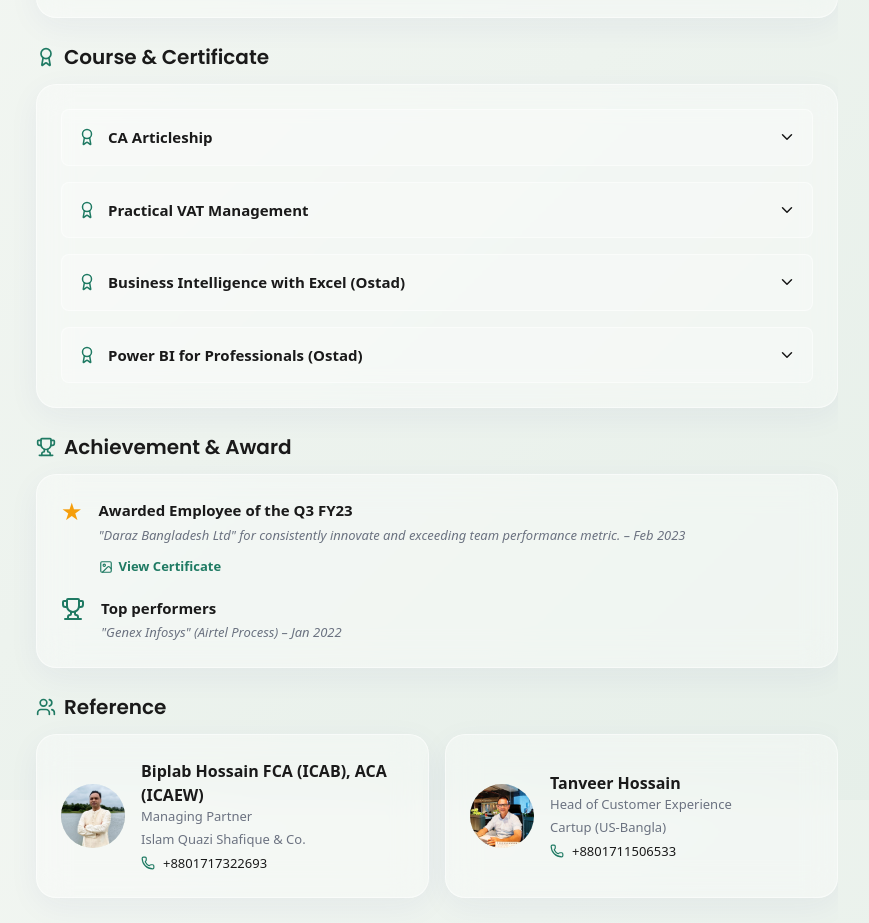
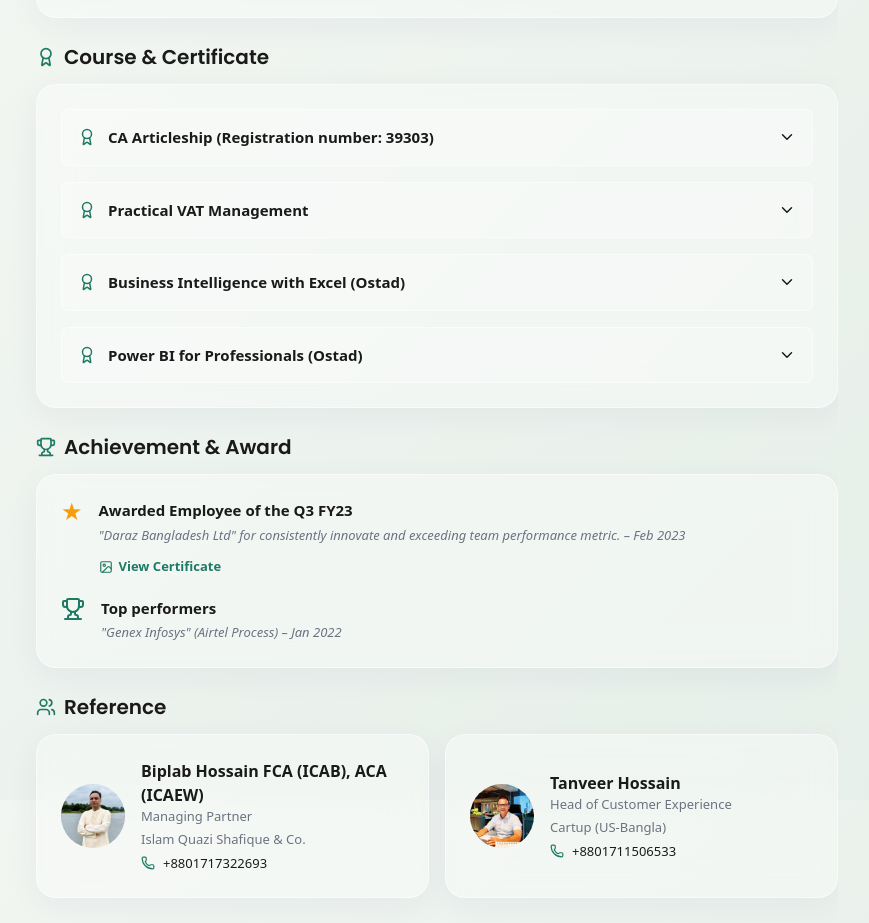
Before and after one commit to himahfuz/mdmahfuz-portfolio, a Next.js app: page /cv in a window 1280 px wide. Shown: the part 1600-2523 px from the top of the page, without its empty margins (394-1263 px from the left). Built offline with nearby package versions, Linux system fonts and the light colour scheme.

Commit message:
feat: update certification details with registration number and exam subjects in CV section

```diff
--- a/src/app/(frontend)/cv/page.tsx
+++ b/src/app/(frontend)/cv/page.tsx
@@ -233,12 +233,12 @@ export default function CV() {
               >
                 <div className="flex items-center gap-3">
                   <Award size={18} className="text-[var(--color-brand-primary)]" />
-                  <span className="font-semibold text-[15px] text-[var(--color-text-primary)]">CA Articleship</span>
+                  <span className="font-semibold text-[15px] text-[var(--color-text-primary)]">CA Articleship (Registration number: 39303)</span>
                 </div>
                 <ChevronDown size={18} className={`transition-transform duration-300 ${certOpen === 0 ? 'rotate-180' : ''}`} />
               </button>
               <div className={`px-4 text-[13px] text-[var(--color-text-secondary)] transition-all duration-300 overflow-hidden ${certOpen === 0 ? 'max-h-[700px] pb-4 opacity-100' : 'max-h-0 opacity-0'}`}>
-                <p className="mb-4">Passed Accounting, Assurance, Business Law, Information Technology and Business Finance & Technology in Certificate level exam.</p>
+                <p className="mb-4">Passed Accounting, Assurance, Business Law and Information Technology in Certificate level exam.</p>
               </div>
             </div>
 
```
